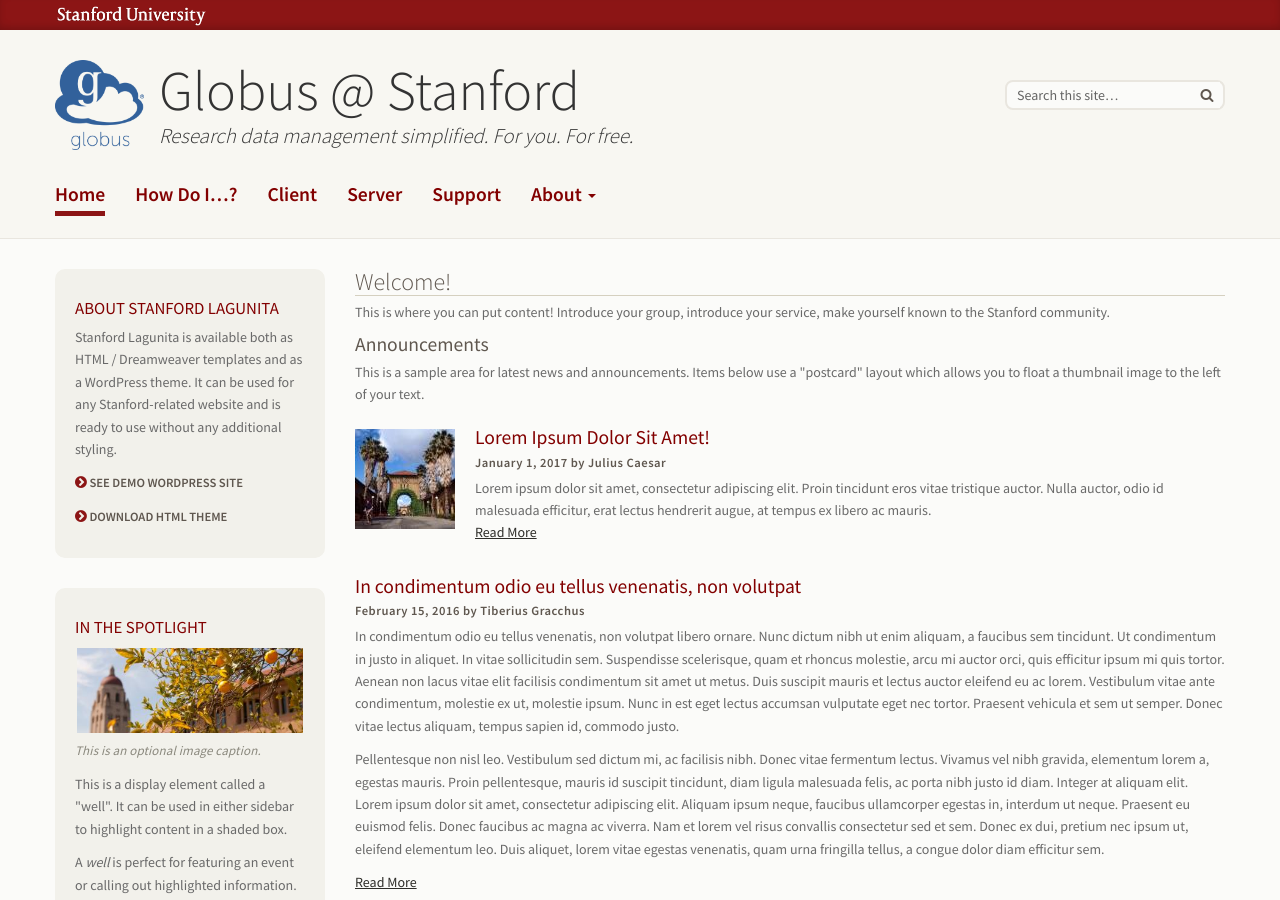
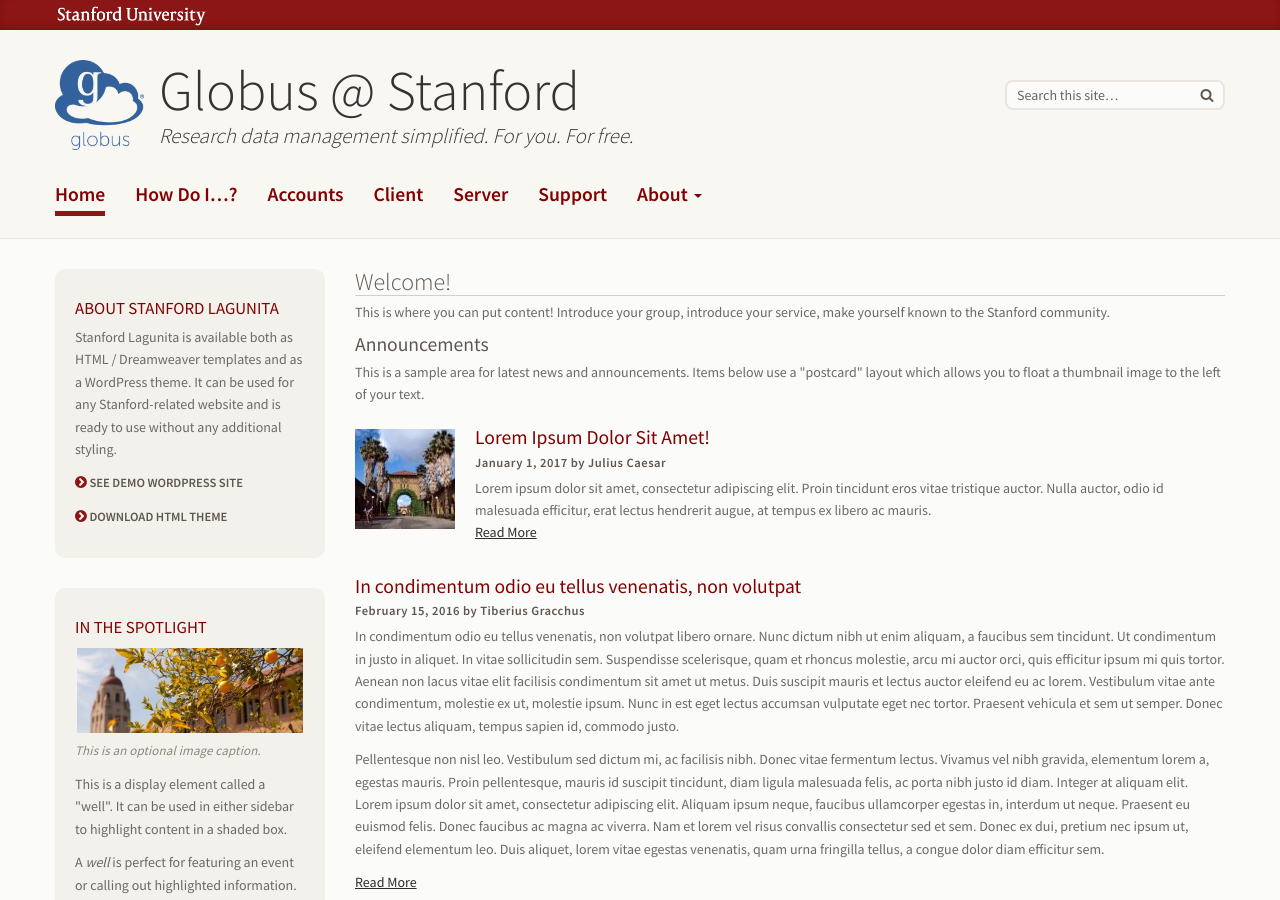
Before and after one commit to stanford-rc/globus.stanford.edu, a Jekyll site: the page built from index.html, in a window 1280 px wide and 900 px high. Built offline with Jekyll 4.4.1, drawn with Linux system fonts in a browser that asks for light colours; nearby versions of some CDN libraries; the list of posts is cut into pages by our own code.

Commit message:
Add accounts page to menu

```diff
--- a/_data/menu.yaml
+++ b/_data/menu.yaml
@@ -24,6 +24,8 @@
   target: ""
 - name: "How Do I…?"
   target: "scenarios"
+- name: "Accounts"
+  target: "accounts"
 - name: "Client"
   target: "client"
 - name: "Server"
```
